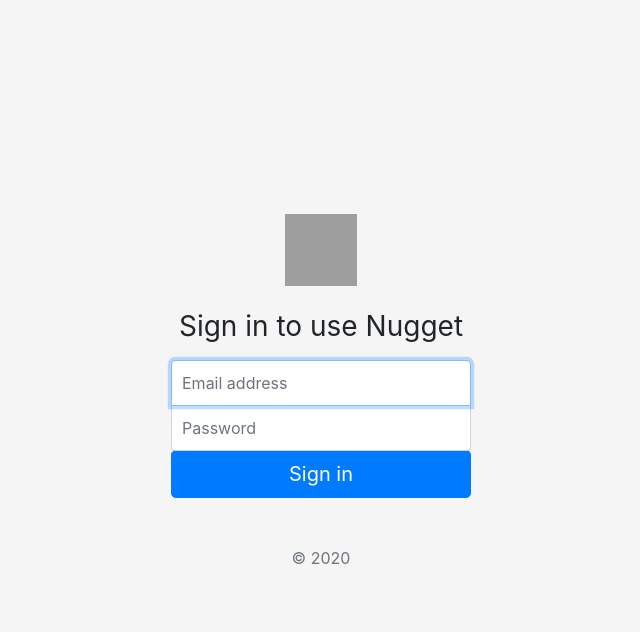
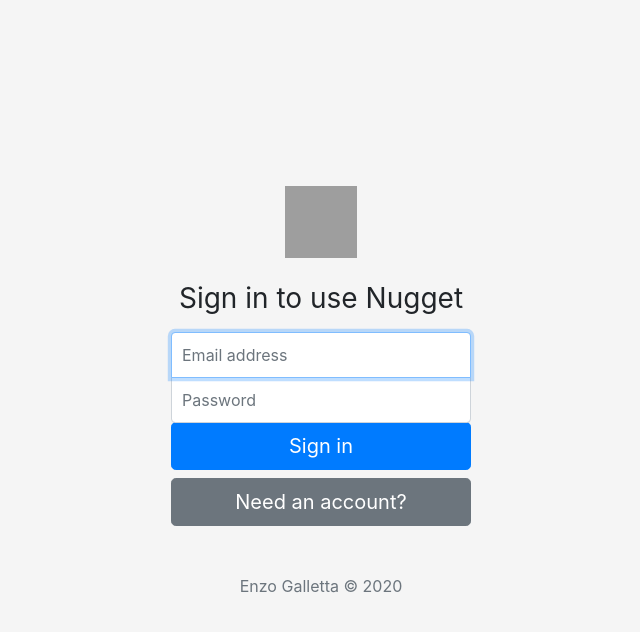
Before and after one commit to egalletta/nugget, a Flask app: page /login in a window 1280 px wide. Shown: the top 632 px of the page, without its empty margins (319-959 px from the left). Run offline with Flask 2, Linux system fonts and the light colour scheme; some libraries are stand-ins or nearby versions; grey boxes are pictures that could not be loaded.

Commit message:
#6: fix login page, Dockerfile improvements (#7)
Co-authored-by: Enzo E. Galletta <enzo@galletta.xyz>

```diff
--- a/webservice/app.py
+++ b/webservice/app.py
@@ -8,6 +8,7 @@
 import requests
 from flask import Flask, flash, redirect, render_template, request, url_for, abort, session
 from flask_mongoengine import MongoEngine
+from flask_cors import CORS, cross_origin
 from werkzeug.exceptions import NotFound
 from nugget import Nugget, DiscoveredNugget
 from user import User
@@ -17,6 +18,7 @@
     'db': 'nugget',
     'host': os.environ.get('MONGOSTR')
 }
+cors = CORS(app)
 app.secret_key = os.environ.get('SECRET_KEY')
 db = MongoEngine(app)
 login_manager = flask_login.LoginManager()
@@ -86,6 +88,7 @@
         return render_template('home.html', my_nuggets=my_nuggets, managed_nuggets=managed_nuggets)
 
 @app.route('/motd', methods=['GET'])
+@cross_origin
 def motd():
     mac = request.args['mac']
     nugget_obj = Nugget.objects(mac=mac).first()
--- a/webservice/templates/home.html
+++ b/webservice/templates/home.html
@@ -7,6 +7,7 @@
     <title>nuggetManager</title>
     <link rel="stylesheet" href="https://cdnjs.cloudflare.com/ajax/libs/twitter-bootstrap/4.5.0/css/bootstrap.min.css">
     <link rel="stylesheet" href="static/styles.min.css">
+    <link rel="stylesheet" href="static/home.css">
     <script>
         function addInput(divId) {
             var newdiv = document.createElement('div');
@@ -29,6 +30,7 @@
             document.getElementById(divId).remove()
         }
     </script>
+    <script src="{{url_for('static', filename='home.js')}}"></script>
 </head>
 
 <body>
@@ -72,7 +74,7 @@
         <!-- Start: My Nugget Content -->
         <div class="row" style="padding-bottom: 30px;">
             {% for n in my_nuggets %}
-            <div class="col">
+            <div class="col-12">
                 <div class="card">
                     <div class="card-body">
                         <h4 class="card-title">{{ n.name }}</h4>
@@ -102,7 +104,7 @@
                 {% if managed_nuggets|length < 1 %}
                 <p>No nuggets found!</p>
                 {% endif %}
-                <div class="col">
+                <div class="col-12">
                     <div class="card">
                         <div class="card-body">
                             <h4 class="card-title">{{ nugget.name }}</h4>
--- a/webservice/templates/login.html
+++ b/webservice/templates/login.html
@@ -17,7 +17,7 @@
 
 <body class="text-center">
   <form class="form-signin" action="/login" method='POST'>
-    <img class="mb-4" src="https://getbootstrap.com/docs/4.0/assets/brand/bootstrap-solid.svg" alt="" width="72" height="72">
+    <img class="mb-4" src="https://pixabay.com/images/download/chicken-nuggets-1108_640.jpg" alt="" width="72" height="72">
     {% with messages = get_flashed_messages() %}
     {% if messages %}
     <div class="alert alert-primary" role="alert">
@@ -35,7 +35,8 @@
     <label for="password" class="sr-only">Password</label>
     <input type="password" id="password" name="password" class="form-control" placeholder="Password" required>
     <button class="btn btn-lg btn-primary btn-block" type="submit">Sign in</button>
-    <p class="mt-5 mb-3 text-muted">&copy; 2020</p>
+    <a href="/register" class="btn btn-lg btn-secondary btn-block" role="button">Need an account?</a>
+    <p class="mt-5 mb-3 text-muted">Enzo Galletta &copy; 2020</p>
   </form>
 </body>
 </html>
```
Also changed, not shown: webservice/requirements.txt (+15 -1 lines), 1 other file.
